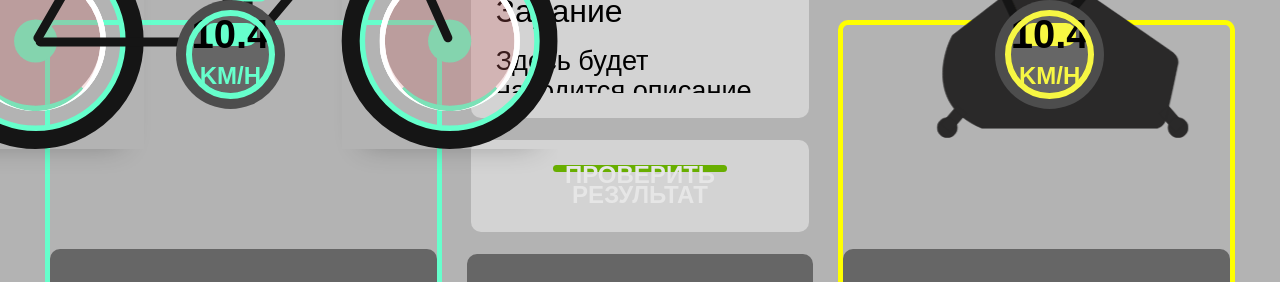
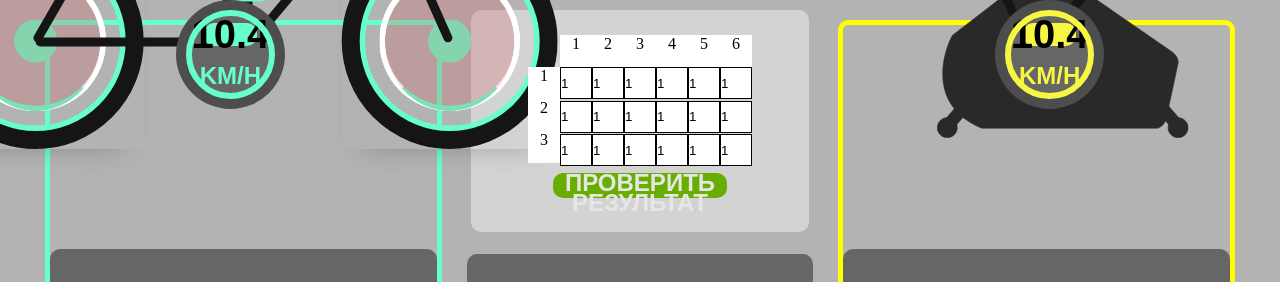
Before and after one commit to brokkko/exercise_bike, a React (Vite) app in the folder frontend/: page / in a window 1280 px wide. Shown: the top 282 px of the page. Built offline with nearby package versions, Linux system fonts and the light colour scheme.

Commit message:
added table to scene

```diff
--- a/frontend/src/components/scenecomponent/SceneComponent.tsx
+++ b/frontend/src/components/scenecomponent/SceneComponent.tsx
@@ -210,7 +210,7 @@ export default class SceneComponent extends Component {
                     </div>
 
                     <div className="center-box"  style={{height: "35%"}}>
-                        {/*<GearTable key={sum} tableData={this.state.tableData} onChange={this.tableChange}/>*/}
+                        <GearTable key={sum} tableData={this.state.tableData} onChange={this.tableChange}/>
                         <button className="check-button">ПРОВЕРИТЬ   РЕЗУЛЬТАТ</button>
                     </div>
 
--- a/frontend/src/components/scenecomponent/SceneStyle.css
+++ b/frontend/src/components/scenecomponent/SceneStyle.css
@@ -127,6 +127,11 @@
     border-radius: 10px;
     width: 98%;
     padding: 25px;
+
+    display: flex;
+    flex-direction: column;
+    align-items: center;
+    gap: 3%;
 }
 
 .center-box-text {
```
